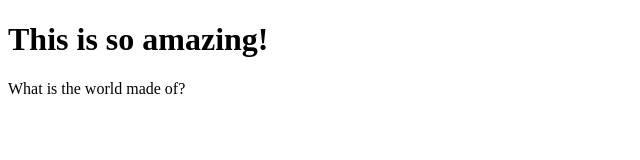
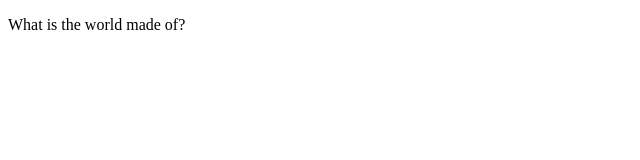
Before and after one commit to CookieGiver/GitDemo-repo, a plain HTML site: page index.html in a window 1280 px wide. Shown: the whole page, without its empty margins (0-640 px from the left). Drawn offline with Linux system fonts and the light colour scheme.

Commit message:
All files reset

```diff
--- a/index.html
+++ b/index.html
@@ -6,9 +6,6 @@
     <title>Document</title>
 </head>
 <body>
-    <h1>
-        This is so amazing!
-    </h1>
     <p>
         What is the world made of?
     </p>
```
Also changed, not shown: 1 other file.
